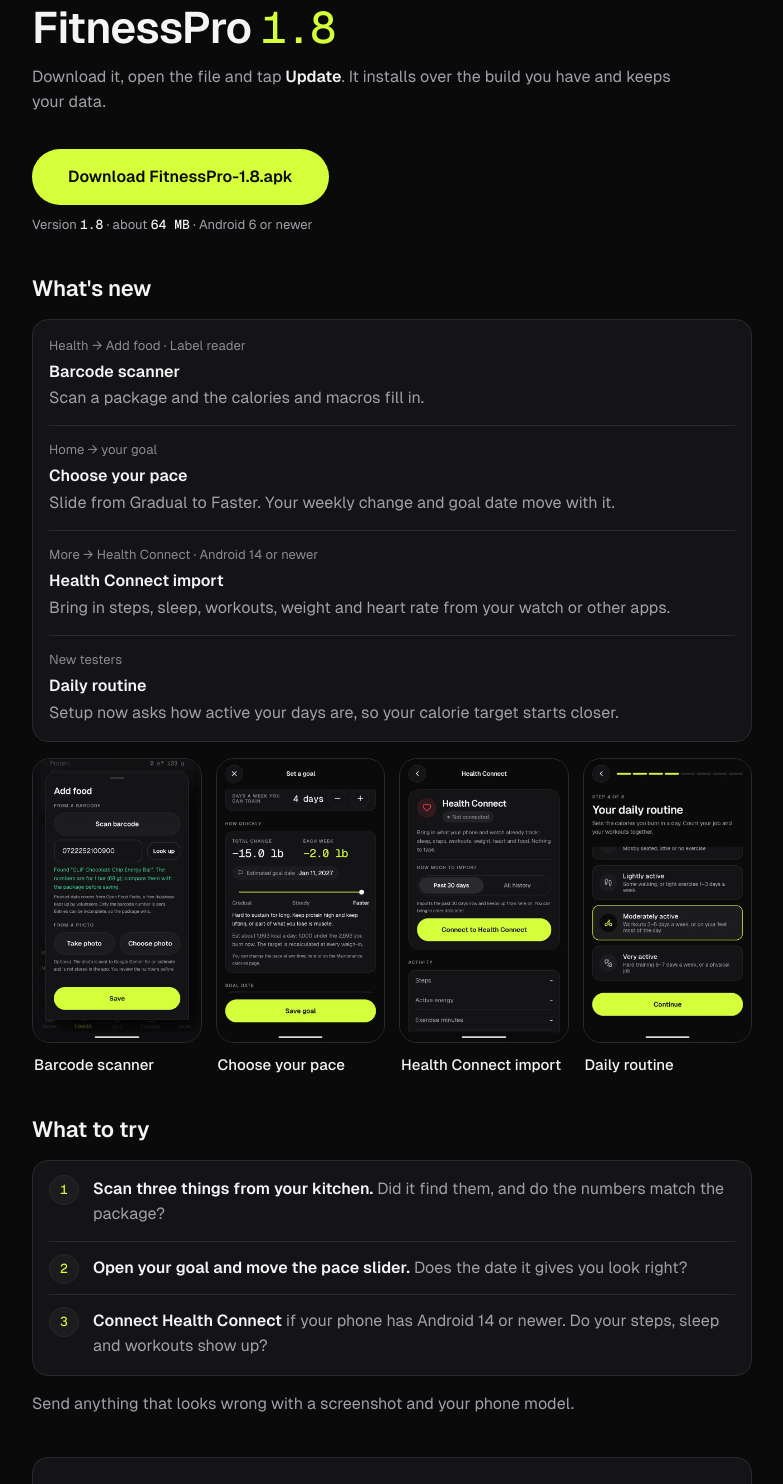
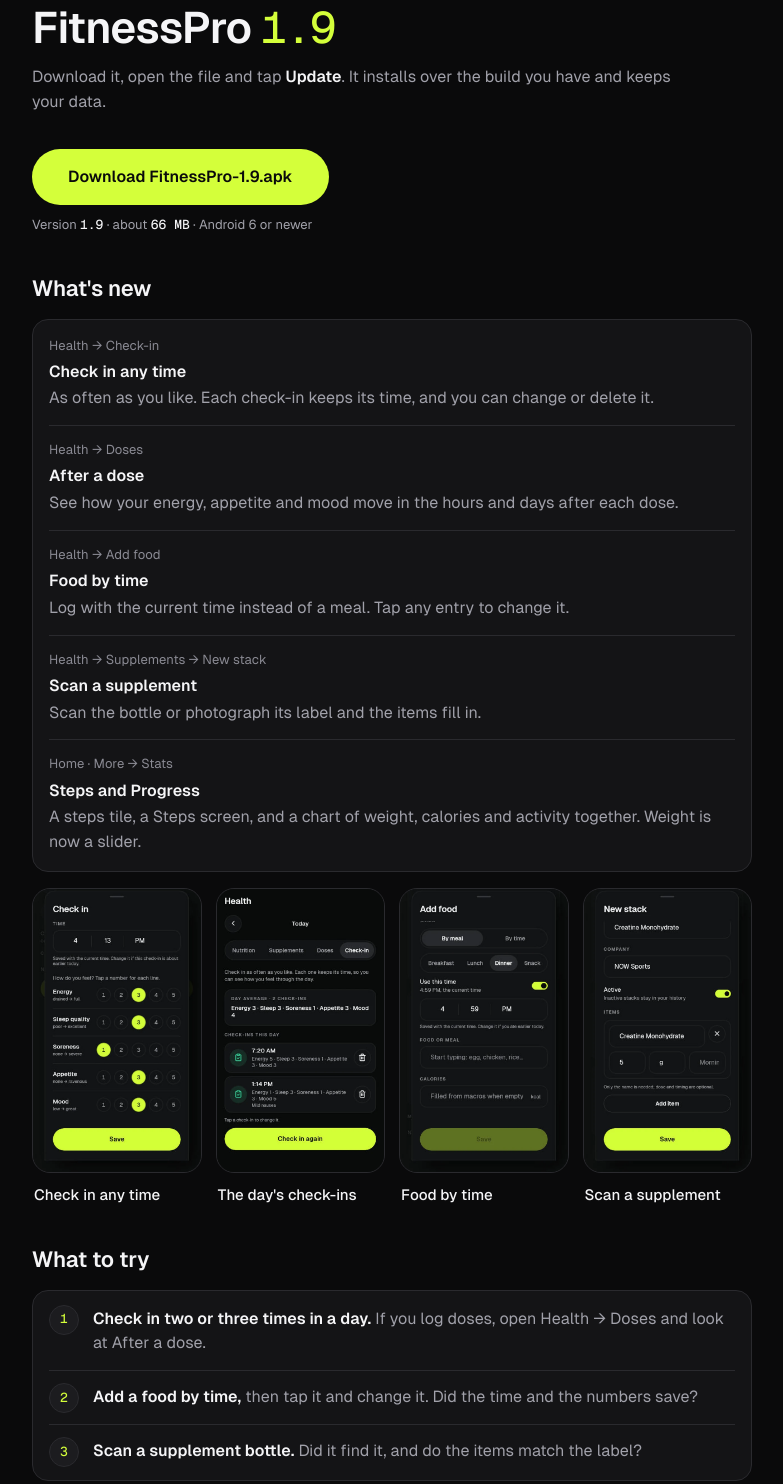
Before and after one commit to delucatech/fitnesspro-testers, a plain HTML site: page index.html in a window 1280 px wide. Shown: the part 133-1617 px from the top of the page, without its empty margins (248-1031 px from the left). Drawn offline with Linux system fonts and the light colour scheme.

Commit message:
Tester page 1.9: check-ins with times, After a dose, food by time, supplement scan
Co-Authored-By: Claude Fable 5.2 <noreply@anthropic.com>

```diff
--- a/index.html
+++ b/index.html
@@ -6,7 +6,7 @@
 <meta name="robots" content="noindex">
 <meta name="theme-color" content="#0A0A0B">
 <meta name="color-scheme" content="dark">
-<title>FitnessPro test build 1.8</title>
+<title>FitnessPro test build 1.9</title>
 <style>html,body{margin:0;background:#0A0A0B;}</style>
 </head>
 <body>
@@ -103,45 +103,46 @@
     <div class="fp-brand"><span class="fp-brand-mark" aria-hidden="true">F</span><span class="fp-brand-name">FitnessPro</span></div>
 
     <p class="fp-overline">Android test build</p>
-    <h1>FitnessPro <span class="fp-num">1.8</span></h1>
+    <h1>FitnessPro <span class="fp-num">1.9</span></h1>
     <p class="fp-lead">Download it, open the file and tap <strong>Update</strong>. It installs over the build you have and keeps your data.</p>
 
-    <a class="fp-download" href="https://github.com/delucatech/fitnesspro-testers/releases/download/v1.8/FitnessPro-1.8.apk">Download FitnessPro-1.8.apk</a>
-    <p class="fp-meta">Version <span>1.8</span> &middot; about <span>64 MB</span> &middot; Android 6 or newer</p>
+    <a class="fp-download" href="https://github.com/delucatech/fitnesspro-testers/releases/download/v1.9/FitnessPro-1.9.apk">Download FitnessPro-1.9.apk</a>
+    <p class="fp-meta">Version <span>1.9</span> &middot; about <span>66 MB</span> &middot; Android 6 or newer</p>
 
     <h2>What's new</h2>
     <ul class="fp-rows">
-      <li><span class="fp-where">Health &rarr; Add food &middot; Label reader</span><strong>Barcode scanner</strong> Scan a package and the calories and macros fill in.</li>
-      <li><span class="fp-where">Home &rarr; your goal</span><strong>Choose your pace</strong> Slide from Gradual to Faster. Your weekly change and goal date move with it.</li>
-      <li><span class="fp-where">More &rarr; Health Connect &middot; Android 14 or newer</span><strong>Health Connect import</strong> Bring in steps, sleep, workouts, weight and heart rate from your watch or other apps.</li>
-      <li><span class="fp-where">New testers</span><strong>Daily routine</strong> Setup now asks how active your days are, so your calorie target starts closer.</li>
+      <li><span class="fp-where">Health &rarr; Check-in</span><strong>Check in any time</strong> As often as you like. Each check-in keeps its time, and you can change or delete it.</li>
+      <li><span class="fp-where">Health &rarr; Doses</span><strong>After a dose</strong> See how your energy, appetite and mood move in the hours and days after each dose.</li>
+      <li><span class="fp-where">Health &rarr; Add food</span><strong>Food by time</strong> Log with the current time instead of a meal. Tap any entry to change it.</li>
+      <li><span class="fp-where">Health &rarr; Supplements &rarr; New stack</span><strong>Scan a supplement</strong> Scan the bottle or photograph its label and the items fill in.</li>
+      <li><span class="fp-where">Home &middot; More &rarr; Stats</span><strong>Steps and Progress</strong> A steps tile, a Steps screen, and a chart of weight, calories and activity together. Weight is now a slider.</li>
     </ul>
 
     <div class="fp-group"><span class="fp-swipe" aria-hidden="true">Swipe &rarr;</span></div>
-    <div class="fp-shots" tabindex="0" role="group" aria-label="New screens in 1.8">
+    <div class="fp-shots" tabindex="0" role="group" aria-label="New screens in 1.9">
       <figure>
-        <a href="img/barcode.webp"><img src="img/barcode.webp" width="600" height="1008" alt="Add food sheet with a Scan barcode button and a product found from its barcode."></a>
-        <figcaption>Barcode scanner</figcaption>
+        <a href="img/check-in.webp"><img src="img/check-in.webp" width="600" height="1008" alt="Check-in sheet with the current time and five one-to-five scales for energy, sleep, soreness, appetite and mood."></a>
+        <figcaption>Check in any time</figcaption>
       </figure>
       <figure>
-        <a href="img/pace.webp"><img src="img/pace.webp" width="600" height="1008" loading="lazy" alt="Goal setup with a pace slider at Faster: 15 pounds total, 2 pounds each week, and an estimated goal date."></a>
-        <figcaption>Choose your pace</figcaption>
+        <a href="img/check-in-day.webp"><img src="img/check-in-day.webp" width="600" height="1008" loading="lazy" alt="Two check-ins on one day, each with its time, and the day's average above them."></a>
+        <figcaption>The day's check-ins</figcaption>
       </figure>
       <figure>
-        <a href="img/health-connect.webp"><img src="img/health-connect.webp" width="600" height="1008" loading="lazy" alt="Health Connect page listing what the app can import."></a>
-        <figcaption>Health Connect import</figcaption>
+        <a href="img/food-time.webp"><img src="img/food-time.webp" width="600" height="1008" loading="lazy" alt="Add food sheet with By meal and By time, and a Use this time switch showing the current time."></a>
+        <figcaption>Food by time</figcaption>
       </figure>
       <figure>
-        <a href="img/routine.webp"><img src="img/routine.webp" width="600" height="1008" loading="lazy" alt="Setup step asking for your daily routine, with Moderately active selected."></a>
-        <figcaption>Daily routine</figcaption>
+        <a href="img/supplement-scan.webp"><img src="img/supplement-scan.webp" width="600" height="1008" loading="lazy" alt="New stack sheet with the name, company and one item filled in from a barcode."></a>
+        <figcaption>Scan a supplement</figcaption>
       </figure>
     </div>
 
     <h2>What to try</h2>
     <ol class="fp-steps">
-      <li><strong>Scan three things from your kitchen.</strong> Did it find them, and do the numbers match the package?</li>
-      <li><strong>Open your goal and move the pace slider.</strong> Does the date it gives you look right?</li>
-      <li><strong>Connect Health Connect</strong> if your phone has Android 14 or newer. Do your steps, sleep and workouts show up?</li>
+      <li><strong>Check in two or three times in a day.</strong> If you log doses, open Health &rarr; Doses and look at After a dose.</li>
+      <li><strong>Add a food by time,</strong> then tap it and change it. Did the time and the numbers save?</li>
+      <li><strong>Scan a supplement bottle.</strong> Did it find it, and do the items match the label?</li>
     </ol>
     <p>Send anything that looks wrong with a screenshot and your phone model.</p>
 
@@ -152,7 +153,7 @@
           <ol class="fp-steps">
             <li>If a workout is still recording in the old build, finish and save it first.</li>
             <li>Tap the download button <strong>on your phone</strong>, in Chrome. If Chrome warns about the file type, tap <strong>Download anyway</strong>.</li>
-            <li>Tap the download notification, or open <strong>Files</strong> and tap <code>FitnessPro-1.8.apk</code> in Downloads.</li>
+            <li>Tap the download notification, or open <strong>Files</strong> and tap <code>FitnessPro-1.9.apk</code> in Downloads.</li>
             <li>If Android says it cannot install unknown apps from Chrome or Files, tap <strong>Settings</strong>, switch on <strong>Allow from this source</strong>, then press Back.</li>
             <li>Tap <strong>Update</strong>, or <strong>Install</strong> on a phone that never had the app.</li>
             <li>If Play Protect says "Unknown app", tap <strong>More details</strong>, then <strong>Install anyway</strong>.</li>
@@ -175,15 +176,20 @@
         <summary>Good to know</summary>
         <div class="fp-body">
           <ul class="fp-rows">
-            <li><strong>Barcodes</strong> Product data comes from Open Food Facts, a free database kept up by volunteers. A product can be missing or out of date, so the package wins. If it is not found, photograph the label instead.</li>
+            <li><strong>Check-ins</strong> Ones you saved before this build show "No time". The day's average is what the charts and comparisons use.</li>
+            <li><strong>After a dose</strong> It needs a few check-ins around each dose before it calls anything out. It shows a pattern in your own log, not a cause, and it is not medical advice.</li>
+            <li><strong>Supplement scan</strong> Labels come from a free U.S. government database. A product can be missing or out of date, so the label wins. If it is not found, photograph the label.</li>
+            <li><strong>Barcodes for food</strong> Product data comes from Open Food Facts, a free database kept up by volunteers. If a product is not found, photograph the label instead.</li>
             <li><strong>Health Connect</strong> Needs Android 14 or newer. What you typed in the app is never overwritten by imported data.</li>
-            <li><strong>AI features</strong> The label reader and calories from a photo need internet and send the photo to Google Gemini. A reading takes 5 to 30 seconds.</li>
+            <li><strong>AI features</strong> The label reader, calories from a photo and the supplement label photo need internet and send the photo to Google Gemini. A reading takes 5 to 30 seconds.</li>
           </ul>
         </div>
       </details>
       <details>
         <summary>Earlier releases</summary>
         <div class="fp-body">
+          <h3>1.8</h3>
+          <p>Barcode scanner for packaged food. A pace slider for your goal. Health Connect import on Android 14 or newer. A daily routine step in setup.</p>
           <h3>1.7</h3>
           <p>Workout bank with Base, Scaled and No equipment levels, and paste-in class posts. Label reader. Posted workouts on Home and the Calendar. Timers, Workouts and By muscle on the Train tab. Track distance for any workout.</p>
           <p>Fixed: a walk "disappearing" when you left the app, frozen screens on long workouts, and forgotten workouts that kept recording. They now pause and save themselves.</p>
```
Also changed, not shown: img/barcode.webp (deleted), img/check-in-day.webp (added), img/check-in.webp (added), img/food-time.webp (added), img/health-connect.webp (deleted), img/pace.webp (deleted), img/routine.webp (deleted), img/supplement-scan.webp (added).
